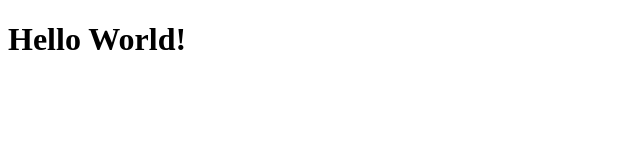
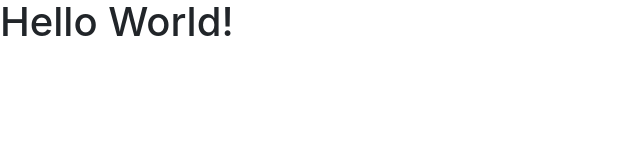
Before and after one commit to kznrluk/cit-webpro2017, a plain HTML site: page index.html in a window 1280 px wide. Shown: the whole page, without its empty margins (0-640 px from the left). Drawn offline with Linux system fonts and the light colour scheme.

Commit message:
CSS読み込み

```diff
--- a/index.html
+++ b/index.html
@@ -1,9 +1,14 @@
 <!DOCTYPE html>
 <html lang="ja">
 	<head>
-	<meta charset="utf-8">
+		<meta charset="utf-8">
+		<title>CIT WebApps</title>
+  	<!-- BootstrapのCSS読み込み -->
+		<link href="css/bootstrap.css" rel="stylesheet">
+    <!-- Font Awesome -->
+		<link href="https://maxcdn.bootstrapcdn.com/font-awesome/4.7.0/css/font-awesome.min.css" rel="stylesheet" integrity="sha384-wvfXpqpZZVQGK6TAh5PVlGOfQNHSoD2xbE+QkPxCAFlNEevoEH3Sl0sibVcOQVnN" crossorigin="anonymous">
 	</head>
 	<body>
-	<h1>Hello World!</h1>
+		<h1>Hello World!</h1>
 	</body>
 </html>
```
